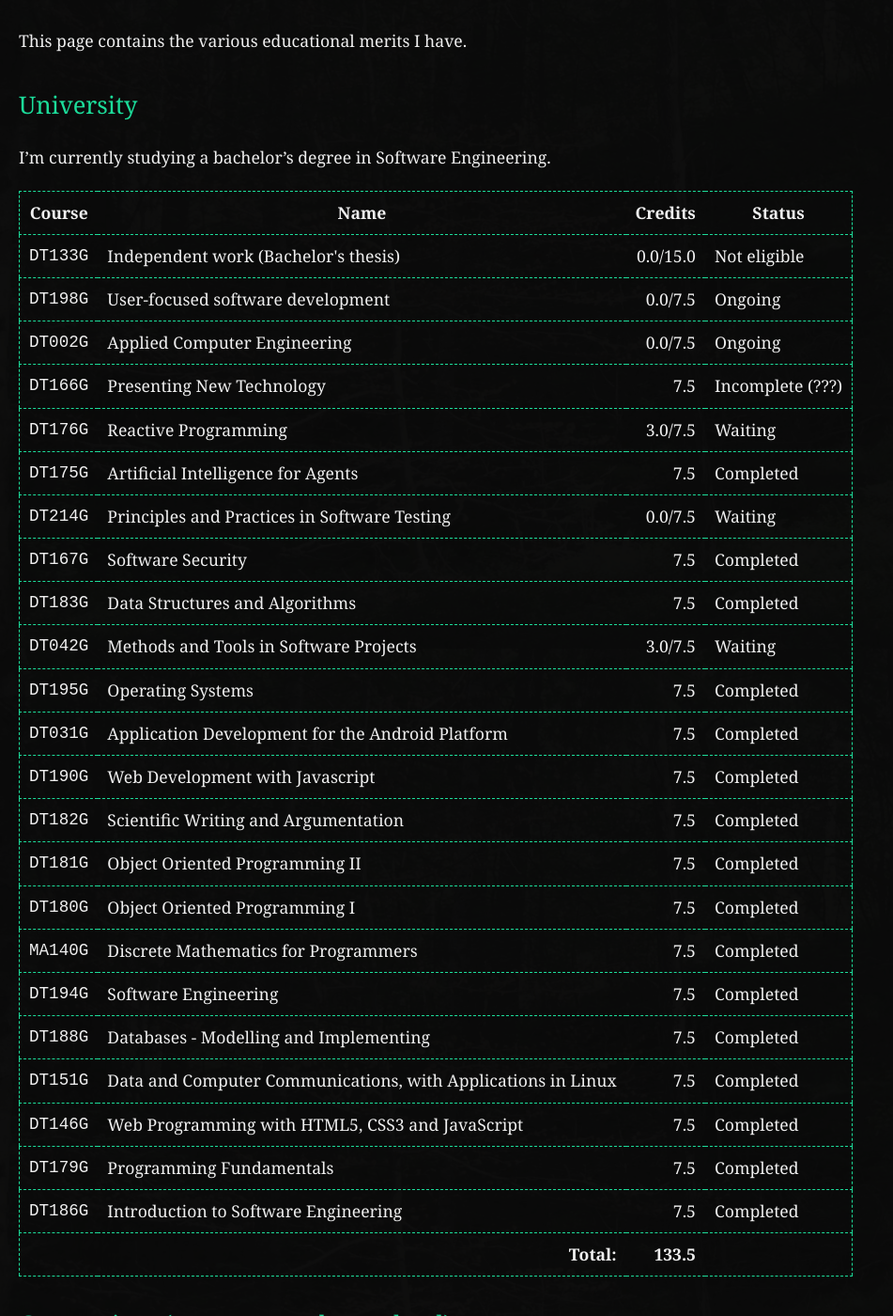
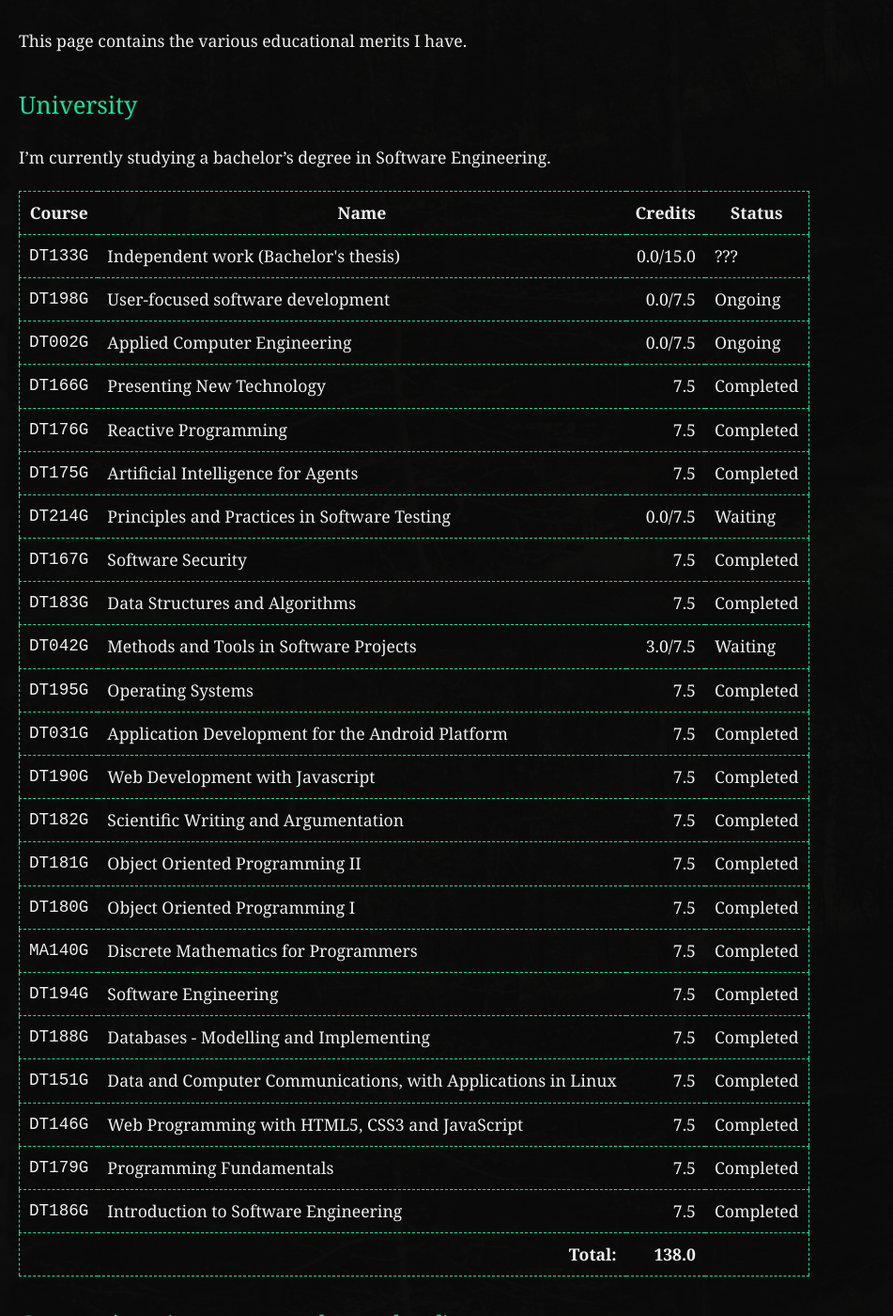
Before and after one commit to rollerozxa/voxelmanip.se, a Jekyll site: the page built from merits.md, in a window 1280 px wide and 1400 px high, scrolled down 210 px. Shown: the whole window at 94% size, without its empty margins (0-951 px from the left). Built offline with Jekyll 4.4.1, drawn with Linux system fonts in a browser that asks for light colours.

Commit message:
Update university merits

```diff
--- a/_data/merits/uni_se.yml
+++ b/_data/merits/uni_se.yml
@@ -3,7 +3,7 @@
   name: Independent work (Bachelor's thesis)
   credits: 0.0
   total_credits: 15.0
-  status: Not eligible
+  status: ???
 
 - id: DT198G
   name: User-focused software development
@@ -20,13 +20,10 @@
 - id: DT166G
   name: Presenting New Technology
   credits: 7.5
-  status: Incomplete (???)
 
 - id: DT176G
   name: Reactive Programming
-  credits: 3.0
-  total_credits: 7.5
-  status: Waiting
+  credits: 7.5
 
 - id: DT175G
   name: Artificial Intelligence for Agents
```
